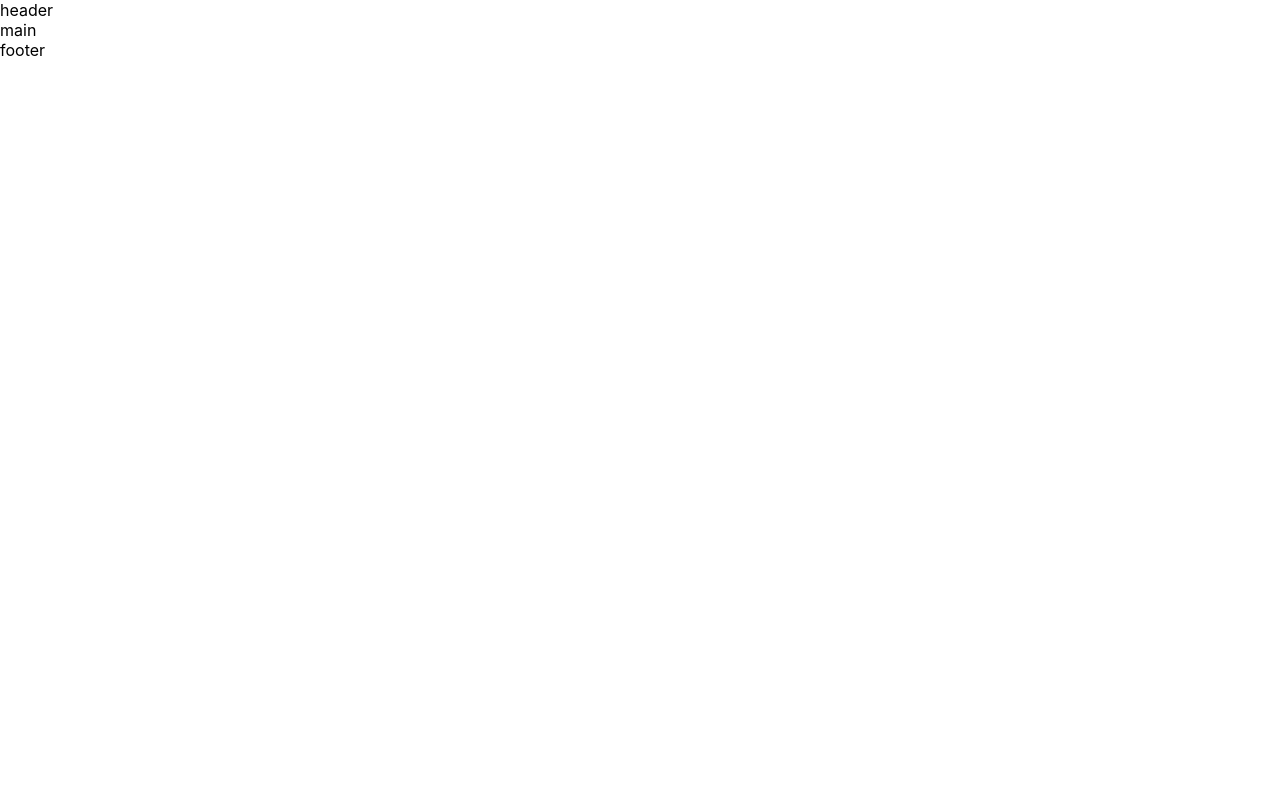
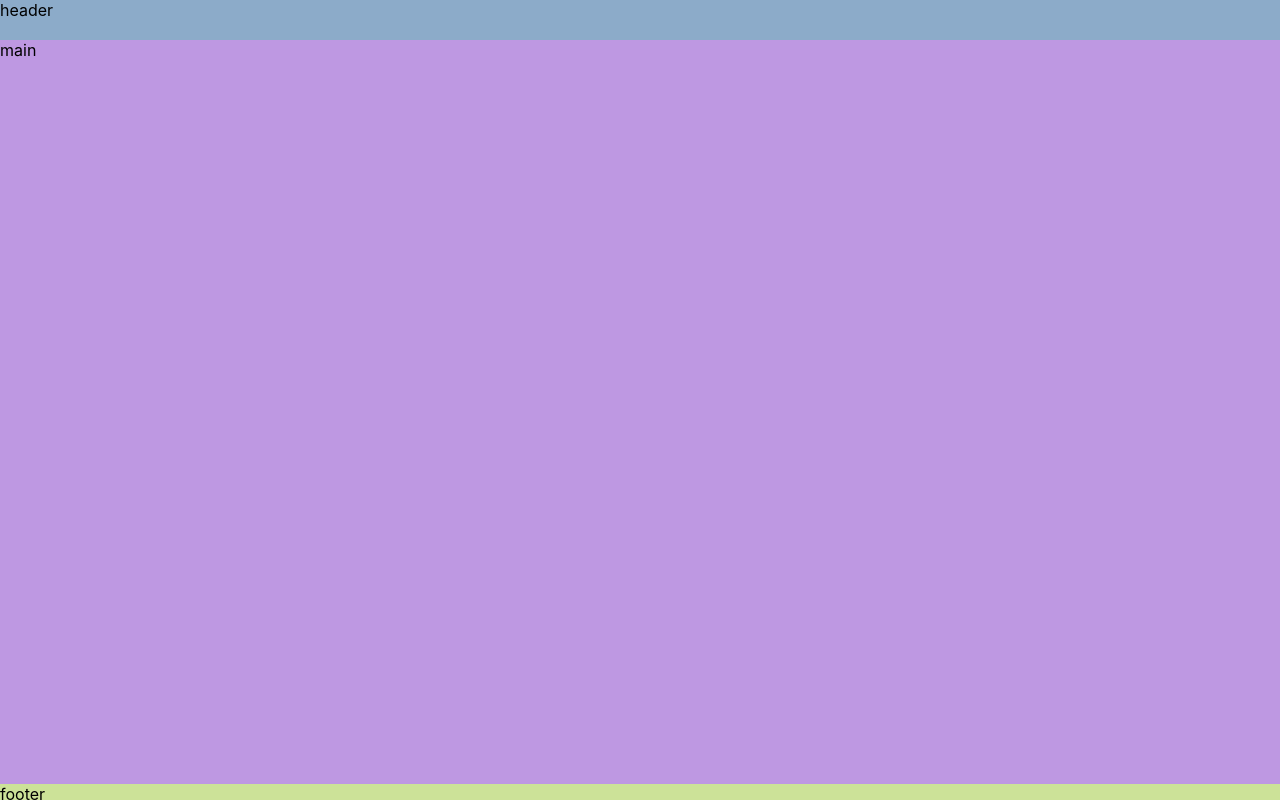
Before and after one commit to erynder-z/cv-creator, a React (Create React App) app: page / in a window 1280 px wide. Built offline with nearby package versions, Linux system fonts and the light colour scheme.

Commit message:
Setup css for main components

```diff
--- a/src/App.js
+++ b/src/App.js
@@ -1,5 +1,8 @@
 import React, { Component } from 'react';
 import './styles/App.css';
+import './styles/Header.css';
+import './styles/Main.css';
+import './styles/Footer.css';
 import { Header } from './components/Header';
 import { Main } from './components/Main';
 import { Footer } from './components/Footer';
--- a/src/components/Footer.js
+++ b/src/components/Footer.js
@@ -7,6 +7,6 @@
   }
 
   render() {
-    return <div className="main ">footer</div>;
+    return <div className="footer ">footer</div>;
   }
 }
--- /dev/null
+++ b/src/styles/Footer.css
@@ -0,0 +1,5 @@
+.footer {
+  width: 100vw;
+  height: 2vh;
+  background-color: rgb(204, 226, 152);
+}
--- /dev/null
+++ b/src/styles/Header.css
@@ -0,0 +1,4 @@
+.navbar {
+  height: 5vh;
+  background-color: rgb(140, 171, 201);
+}
--- /dev/null
+++ b/src/styles/Main.css
@@ -0,0 +1,5 @@
+.main {
+  width: 100vw;
+  height: 93vh;
+  background-color: rgb(190, 152, 226);
+}
```
